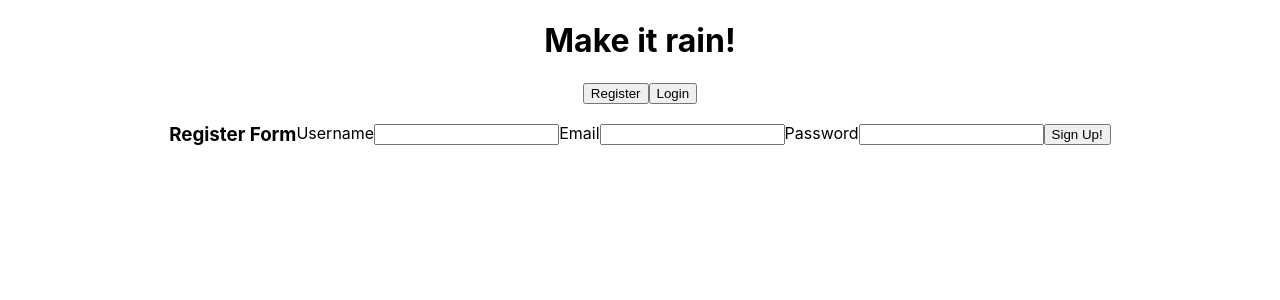
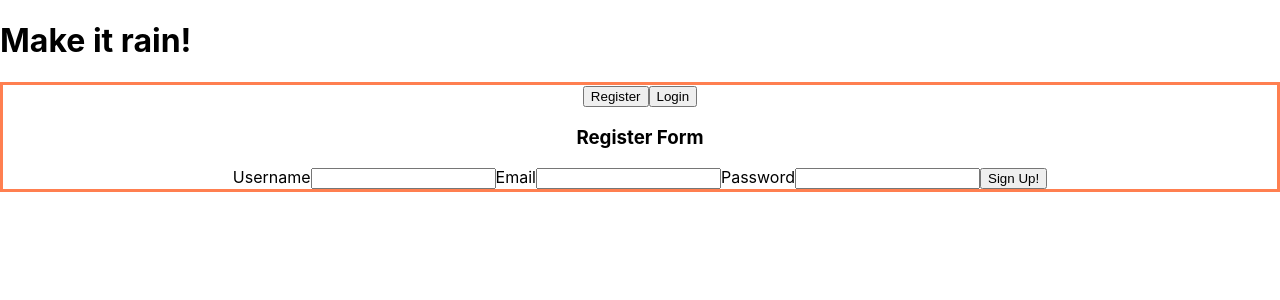
Before and after one commit to kofosu2289/gaProject3, a React (Create React App) app in the folder client/: page / in a window 1280 px wide. Shown: the top 300 px of the page. Built offline with nearby package versions, Linux system fonts and the light colour scheme.

Commit message:
css styling

```diff
--- a/client/src/App.css
+++ b/client/src/App.css
@@ -1,51 +1,16 @@
-.App {
-  text-align: center;
+body {
+  /* background-image: url('https://www.thebillionaireshop.com/media/Rollsblackbadge1-1024x448.jpg'); */
+  background-repeat: no-repeat;
+  background-size:cover;
+  /* width: 100%;
+  height: 100%;
+  position: fixed;
+  left: 0px;
+  top: 0px;  */
 }
 
-
-
-/* .App-logo {
-  animation: App-logo-spin infinite 20s linear;
-  height: 40vmin;
-  pointer-events: none;
+.formz {
+  text-align: center;
+  border-color: coral;
+  border-style: solid;
 }
-
-.App-header {
-  background-color: #282c34;
-  min-height: 100vh;
-  display: flex;
-  flex-direction: column;
-  align-items: center;
-  justify-content: center;
-  font-size: calc(10px + 2vmin);
-  color: white;
-}
-
-.App-link {
-  color: #61dafb;
-} */
-
-.div .formz{
-  display: flex;
-  justify-content: center;
-  align-items: center;
-}
-
-.reg .login{
-  flex-direction: column;
-
-}
-div.reg{
-  display:flex;
-  justify-content: center;
-  align-items: center;
-}
-
-@keyframes App-logo-spin {
-  from {
-    transform: rotate(0deg);
-  }
-  to {
-    transform: rotate(360deg);
-  }
-}
```
